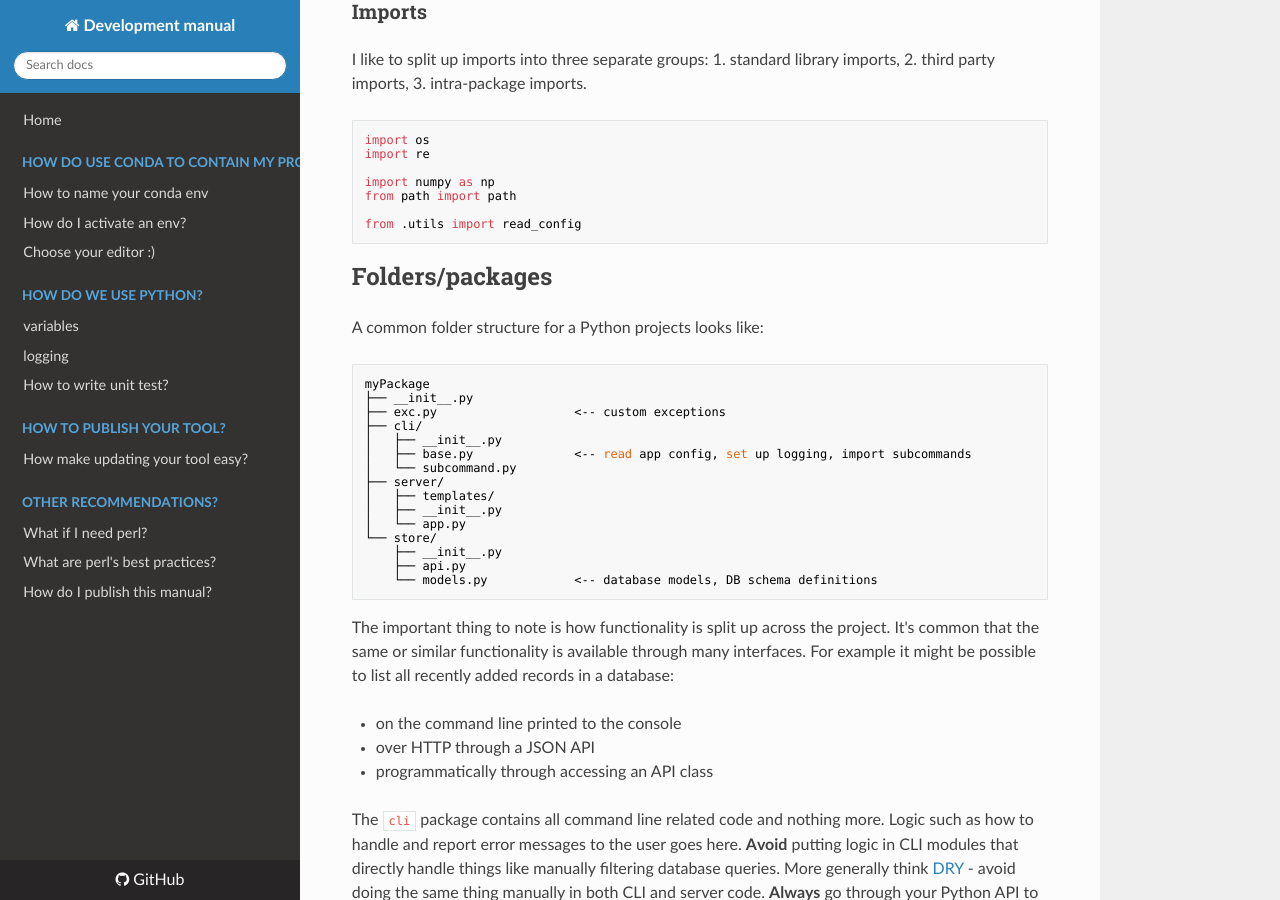
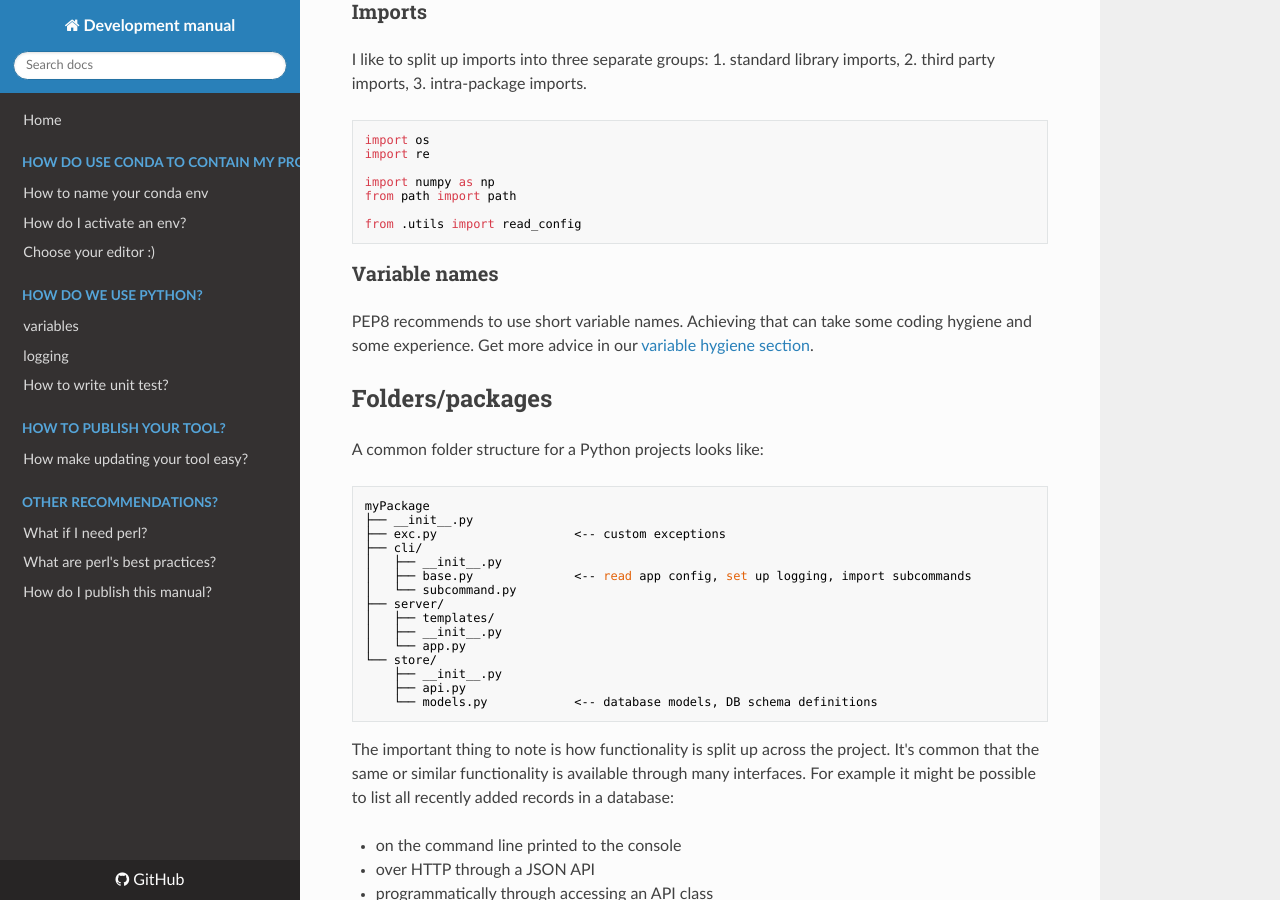
Before and after one commit to ingkebil/development, an MkDocs documentation site: the page built from docs/python/conventions.md, in a window 1280 px wide and 900 px high, scrolled down 997 px. Built offline with MkDocs 1.6.1, drawn with Linux system fonts in a browser that asks for light colours; nearby versions of some CDN libraries.

Commit message:
Add link from conventions to var hygiene

````diff
--- a/docs/python/conventions.md
+++ b/docs/python/conventions.md
@@ -48,6 +48,10 @@ from path import path
 
 from .utils import read_config
 ```
+
+### Variable names
+
+PEP8 recommends to use short variable names. Achieving that can take some coding hygiene and some experience. Get more advice in our [variable hygiene section](./variables.md).
 
 ## Folders/packages
 
````
